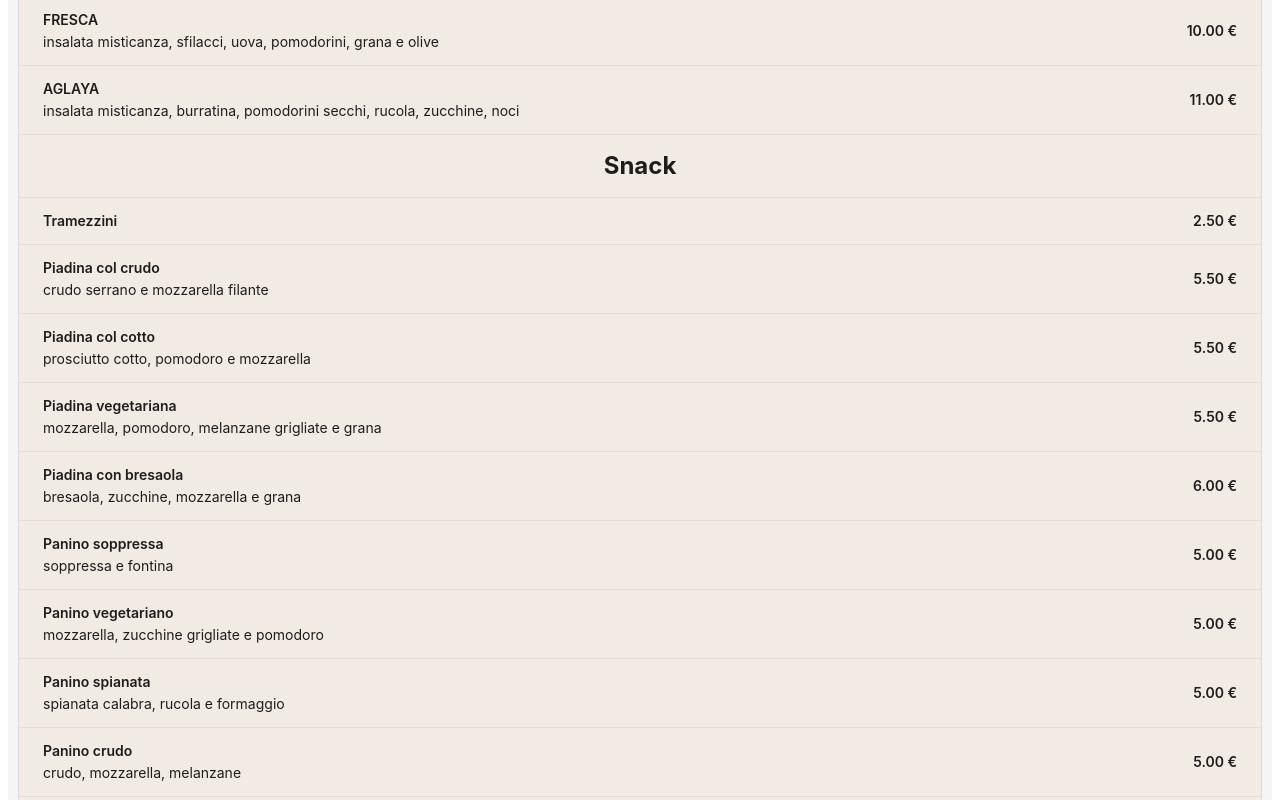
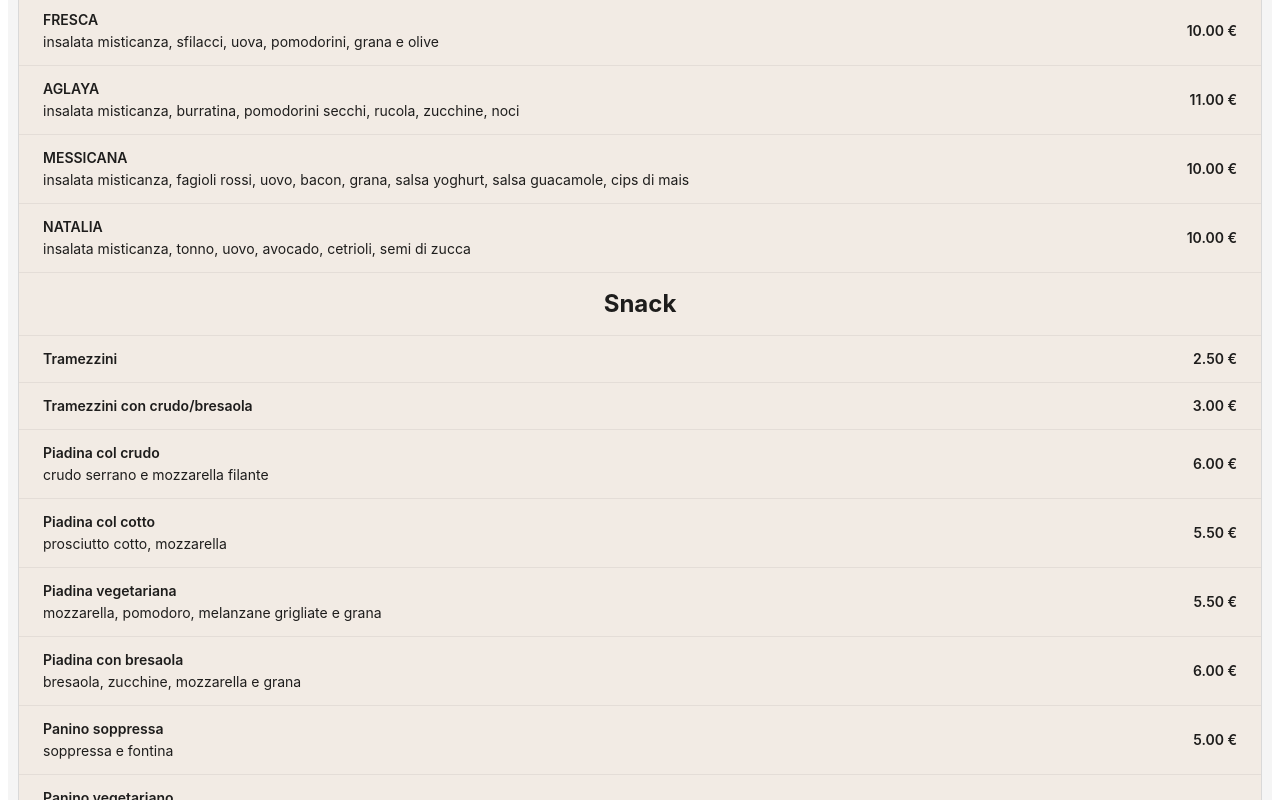
Before and after one commit to amalikov2000/Barin-menu, a React (Create React App) app: page / in a window 1280 px wide. Shown: the part 1220-2020 px from the top of the page. Built offline with nearby package versions, Linux system fonts and the light colour scheme.

Commit message:
Add files via upload

```diff
--- a/src/App.js
+++ b/src/App.js
@@ -44,17 +44,21 @@ const App = () => {
               { item: 'CAESAR', ingredients: 'insalata misticanza, pomodorini, straccetti di pollo, bacon croccante, salsa caesar, grana a scaglie e crostini', price: '10.00 €' },
               { item: 'FRESCA', ingredients: 'insalata misticanza, sfilacci, uova, pomodorini, grana e olive', price: '10.00 €' },
               { item: 'AGLAYA', ingredients: 'insalata misticanza, burratina, pomodorini secchi, rucola, zucchine, noci', price: '11.00 €' },
+              { item: 'MESSICANA', ingredients: 'insalata misticanza, fagioli rossi, uovo, bacon, grana, salsa yoghurt, salsa guacamole, cips di mais', price: '10.00 €' },
+              { item: 'NATALIA', ingredients: 'insalata misticanza, tonno, uovo, avocado, cetrioli, semi di zucca', price: '10.00 €' },
               { subheader: true, content: 'Snack' },
               { item: 'Tramezzini ', ingredients: '', price: '2.50 €' },
-              { item: 'Piadina col crudo', ingredients: 'crudo serrano e mozzarella filante', price: '5.50 €' },
-              { item: 'Piadina col cotto', ingredients: 'prosciutto cotto, pomodoro e mozzarella', price: '5.50 €' },
+              { item: 'Tramezzini con crudo/bresaola', ingredients: '', price: '3.00 €' },
+              { item: 'Piadina col crudo', ingredients: 'crudo serrano e mozzarella filante', price: '6.00 €' },
+              { item: 'Piadina col cotto', ingredients: 'prosciutto cotto, mozzarella', price: '5.50 €' },
               { item: 'Piadina vegetariana', ingredients: 'mozzarella, pomodoro, melanzane grigliate e grana', price: '5.50 €' },
               { item: 'Piadina con bresaola', ingredients: 'bresaola, zucchine, mozzarella e grana', price: '6.00 €' },
               { item: 'Panino soppressa', ingredients: 'soppressa e fontina', price: '5.00 €' },
               { item: 'Panino vegetariano', ingredients: 'mozzarella, zucchine grigliate e pomodoro', price: '5.00 €' },
               { item: 'Panino spianata', ingredients: ' spianata calabra, rucola e formaggio', price: '5.00 €' },
-              { item: 'Panino crudo', ingredients: 'crudo, mozzarella, melanzane', price: '5.00 €' },
+              { item: 'Panino crudo', ingredients: 'crudo, mozzarella, melanzane', price: '6.00 €' },
               { item: 'Panino bresaola', ingredients: 'bresaola, rucola, pomodoro', price: '5.50 €' },
+              { item: 'Panino burrata', ingredients: 'crudo, burrata, rucola', price: '8.00 €' },
               { item: 'Tostone classico', ingredients: 'prosciutto cotto e fontina', price: '5.00 €' },
               { item: 'Tostone ai cereali', ingredients: 'zucchine e melanzane grigliate, spinaci e formaggio', price: '5.00 €' },
               { item: 'Tostone alla curcuma', ingredients: 'uovo sodo, avocado, bacon, pomodoro, formaggio edamer e insalata', price: '6.50 €' },
@@ -341,7 +345,7 @@ const App = () => {
               { item: 'Coppetta / Cono piccola', ingredients: '', price: '2.50 €' },
               { item: 'Coppetta / Cono media', ingredients: '', price: '3.50 €' },
               { subheader: true, content: 'Pasticceria'},
-              { item: 'Brioche vuota', ingredients: '', price: '1.50 €' },
+              { item: 'Brioche vuota', ingredients: '', price: '1.60 €' },
               { item: 'Brioche farcita', ingredients: '', price: '1.60 €' },
               { item: 'Biscotto grande', ingredients: '', price: '1.70 €' },
               { item: 'Biscotto piccolo', ingredients: '', price: '1.10 €' },
```
